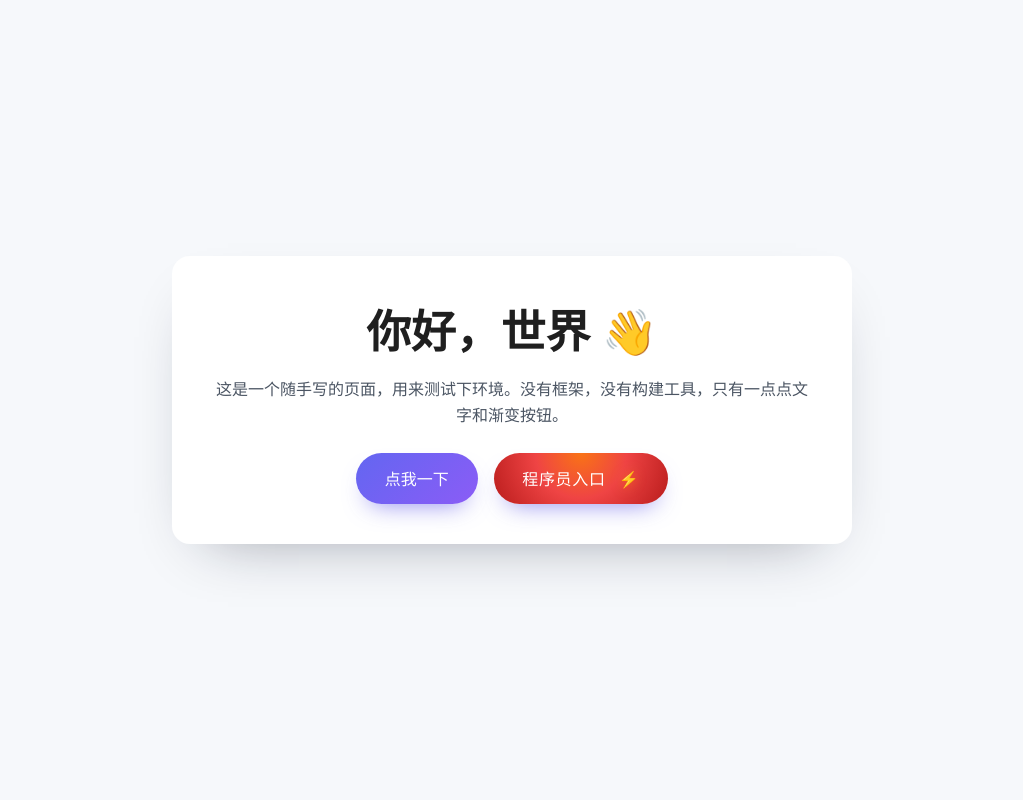
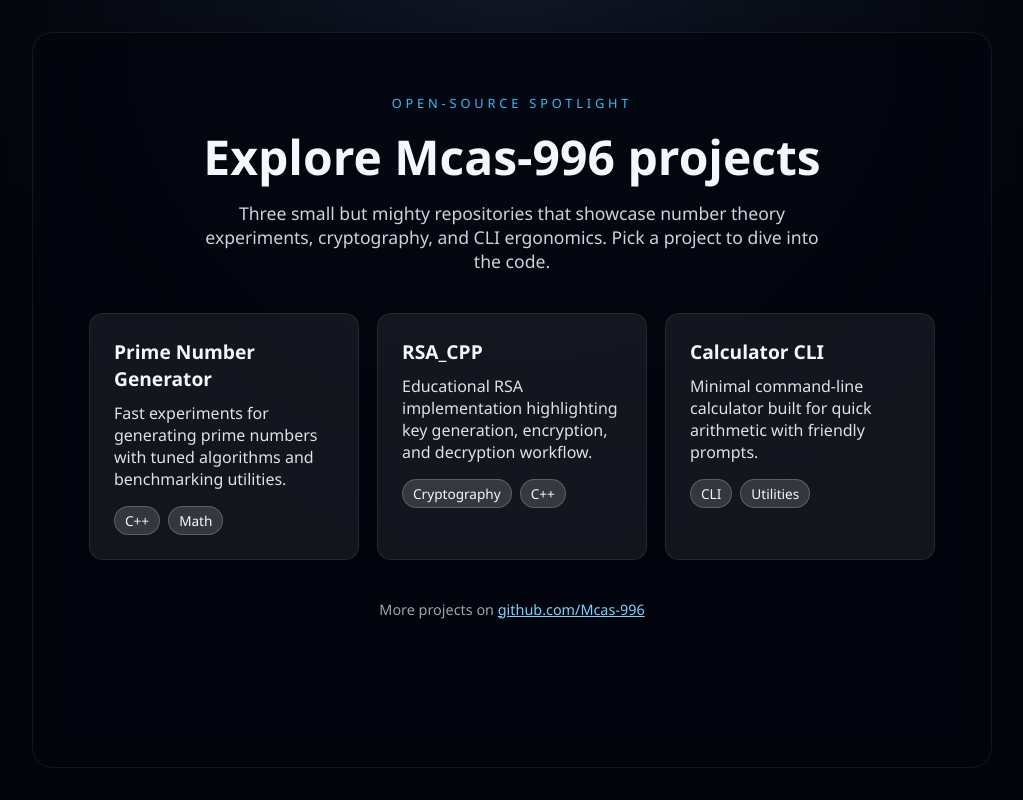
Before and after one commit to Mcas-996/Mcas-996.github.io, a plain HTML site: page index.html in a window 1280 px wide. Shown: the whole page, without its empty margins (128-1151 px from the left). Drawn offline with Linux system fonts and the light colour scheme.

Commit message:
Update index.html

```diff
--- a/index.html
+++ b/index.html
@@ -1,102 +1,204 @@
 <!doctype html>
-<html lang="zh-CN">
+<html lang="en">
     <head>
         <meta charset="UTF-8" />
-        <meta name="viewport" content="width=device-width, initial-scale=1.0" />
-        <title>随便写点</title>
+        <meta name="viewport" content="width=device-width, initial-scale=1" />
+        <title>Mcas-996 | Featured Projects</title>
         <style>
             :root {
+                color-scheme: light dark;
+                --bg: #05060a;
+                --panel: rgba(255, 255, 255, 0.07);
+                --border: rgba(255, 255, 255, 0.3);
+                --text: #f5f7ff;
+                --link: #7dd3fc;
+                --accent: #38bdf8;
+            }
+            * {
+                box-sizing: border-box;
+            }
+            body {
+                margin: 0;
+                min-height: 100vh;
                 font-family:
                     "Segoe UI",
                     system-ui,
                     -apple-system,
                     BlinkMacSystemFont,
-                    "Helvetica Neue",
                     sans-serif;
-                background: #f6f8fb;
-                color: #1f1f1f;
+                background: radial-gradient(
+                    circle at top,
+                    #101727 0%,
+                    #03050b 55%
+                );
+                color: var(--text);
+                display: flex;
+                justify-content: center;
+                padding: 32px;
             }
-            body {
-                margin: 0;
-                min-height: 100vh;
-                display: grid;
-                place-items: center;
+            .page {
+                width: min(960px, 100%);
+                background: rgba(3, 6, 14, 0.82);
+                border: 1px solid var(--panel);
+                border-radius: 20px;
+                padding: 48px clamp(24px, 5vw, 56px);
+                box-shadow: 0 20px 60px rgba(3, 6, 14, 0.6);
+                backdrop-filter: blur(18px);
             }
-            main {
-                max-width: 600px;
-                background: #fff;
-                padding: 2.5rem;
-                border-radius: 18px;
-                box-shadow: 0 25px 60px -35px rgba(15, 23, 42, 0.45);
+            .hero {
                 text-align: center;
+                margin-bottom: 40px;
+            }
+            .eyebrow {
+                text-transform: uppercase;
+                letter-spacing: 0.3em;
+                font-size: 0.8rem;
+                color: var(--accent);
+                margin-bottom: 12px;
             }
             h1 {
-                margin: 0 0 1rem;
-                font-size: clamp(2rem, 4vw, 2.8rem);
+                margin: 0 0 12px;
+                font-size: clamp(2rem, 5vw, 3rem);
             }
-            p {
-                margin: 0 0 1.5rem;
-                line-height: 1.6;
-                color: #4b5563;
+            .lead {
+                margin: 0 auto;
+                max-width: 640px;
+                font-size: 1.1rem;
+                color: rgba(245, 247, 255, 0.85);
             }
-            button {
-                border: none;
-                border-radius: 999px;
-                padding: 0.85rem 1.8rem;
-                font-size: 1rem;
-                cursor: pointer;
-                color: #fff;
-                background: linear-gradient(135deg, #6366f1, #8b5cf6);
-                box-shadow: 0 12px 24px -12px rgba(79, 70, 229, 0.65);
+            .grid {
+                display: grid;
+                grid-template-columns: repeat(auto-fit, minmax(240px, 1fr));
+                gap: 18px;
+                margin-bottom: 40px;
+            }
+            .card {
+                border: 1px solid var(--panel);
+                border-radius: 14px;
+                padding: 24px;
+                background: var(--panel);
+                text-decoration: none;
+                color: inherit;
                 transition:
                     transform 0.2s ease,
-                    box-shadow 0.2s ease;
+                    border-color 0.2s ease,
+                    background 0.2s ease;
             }
-            button:hover {
-                transform: translateY(-2px);
-                box-shadow: 0 16px 30px -18px rgba(79, 70, 229, 0.75);
+            .card:hover,
+            .card:focus-visible {
+                transform: translateY(-3px);
+                border-color: var(--accent);
+                background: rgba(56, 189, 248, 0.12);
+                outline: none;
             }
-            .dev-btn {
-                background: radial-gradient(
-                    circle at top,
-                    #f97316,
-                    #ef4444 45%,
-                    #b91c1c
-                );
-                text-transform: uppercase;
-                letter-spacing: 0.04em;
-                position: relative;
+            .card h2 {
+                margin: 0 0 10px;
+                font-size: 1.2rem;
             }
-            .dev-btn::after {
-                content: "⚡";
-                margin-left: 0.5rem;
-                filter: drop-shadow(0 0 6px rgba(249, 115, 22, 0.8));
+            .card p {
+                margin: 0 0 16px;
+                color: rgba(245, 247, 255, 0.9);
             }
-            .dev-btn:focus-visible {
-                outline: 2px solid #f97316;
-                outline-offset: 4px;
+            .tags {
+                display: flex;
+                gap: 8px;
+                flex-wrap: wrap;
+                font-size: 0.85rem;
+            }
+            .tag {
+                padding: 4px 10px;
+                border-radius: 999px;
+                background: rgba(255, 255, 255, 0.15);
+                border: 1px solid rgba(255, 255, 255, 0.2);
+            }
+            .footer {
+                text-align: center;
+                font-size: 0.9rem;
+                color: rgba(245, 247, 255, 0.65);
+            }
+            .footer a {
+                color: var(--link);
+            }
+            @media (max-width: 600px) {
+                body {
+                    padding: 16px;
+                }
+                .page {
+                    padding: 32px 20px;
+                }
             }
         </style>
     </head>
     <body>
-        <main>
-            <h1>你好，世界 👋</h1>
-            <p>
-                这是一个随手写的页面，用来测试下环境。没有框架，没有构建工具，只有一点点文字和渐变按钮。
+        <main class="page">
+            <header class="hero">
+                <p class="eyebrow">Open-source spotlight</p>
+                <h1>Explore Mcas-996 projects</h1>
+                <p class="lead">
+                    Three small but mighty repositories that showcase number
+                    theory experiments, cryptography, and CLI ergonomics. Pick a
+                    project to dive into the code.
+                </p>
+            </header>
+            <section class="grid">
+                <a
+                    class="card"
+                    href="https://github.com/Mcas-996/prime-number-gen.git"
+                    target="_blank"
+                    rel="noreferrer"
+                >
+                    <h2>Prime Number Generator</h2>
+                    <p>
+                        Fast experiments for generating prime numbers with tuned
+                        algorithms and benchmarking utilities.
+                    </p>
+                    <div class="tags">
+                        <span class="tag">C++</span>
+                        <span class="tag">Math</span>
+                    </div>
+                </a>
+                <a
+                    class="card"
+                    href="https://github.com/Mcas-996/RSA_CPP.git"
+                    target="_blank"
+                    rel="noreferrer"
+                >
+                    <h2>RSA_CPP</h2>
+                    <p>
+                        Educational RSA implementation highlighting key
+                        generation, encryption, and decryption workflow.
+                    </p>
+                    <div class="tags">
+                        <span class="tag">Cryptography</span>
+                        <span class="tag">C++</span>
+                    </div>
+                </a>
+                <a
+                    class="card"
+                    href="https://github.com/Mcas-996/calculator-cli.git"
+                    target="_blank"
+                    rel="noreferrer"
+                >
+                    <h2>Calculator CLI</h2>
+                    <p>
+                        Minimal command-line calculator built for quick
+                        arithmetic with friendly prompts.
+                    </p>
+                    <div class="tags">
+                        <span class="tag">CLI</span>
+                        <span class="tag">Utilities</span>
+                    </div>
+                </a>
+            </section>
+            <p class="footer">
+                More projects on
+                <a
+                    href="https://github.com/Mcas-996"
+                    target="_blank"
+                    rel="noreferrer"
+                    >github.com/Mcas-996</a
+                >
             </p>
-            <div
-                style="
-                    display: flex;
-                    gap: 1rem;
-                    justify-content: center;
-                    flex-wrap: wrap;
-                "
-            >
-                <button onclick="alert('开心就好！')">点我一下</button>
-                <button class="dev-btn" onclick="alert('拒绝996')">
-                    程序员入口
-                </button>
-            </div>
         </main>
     </body>
 </html>
```
